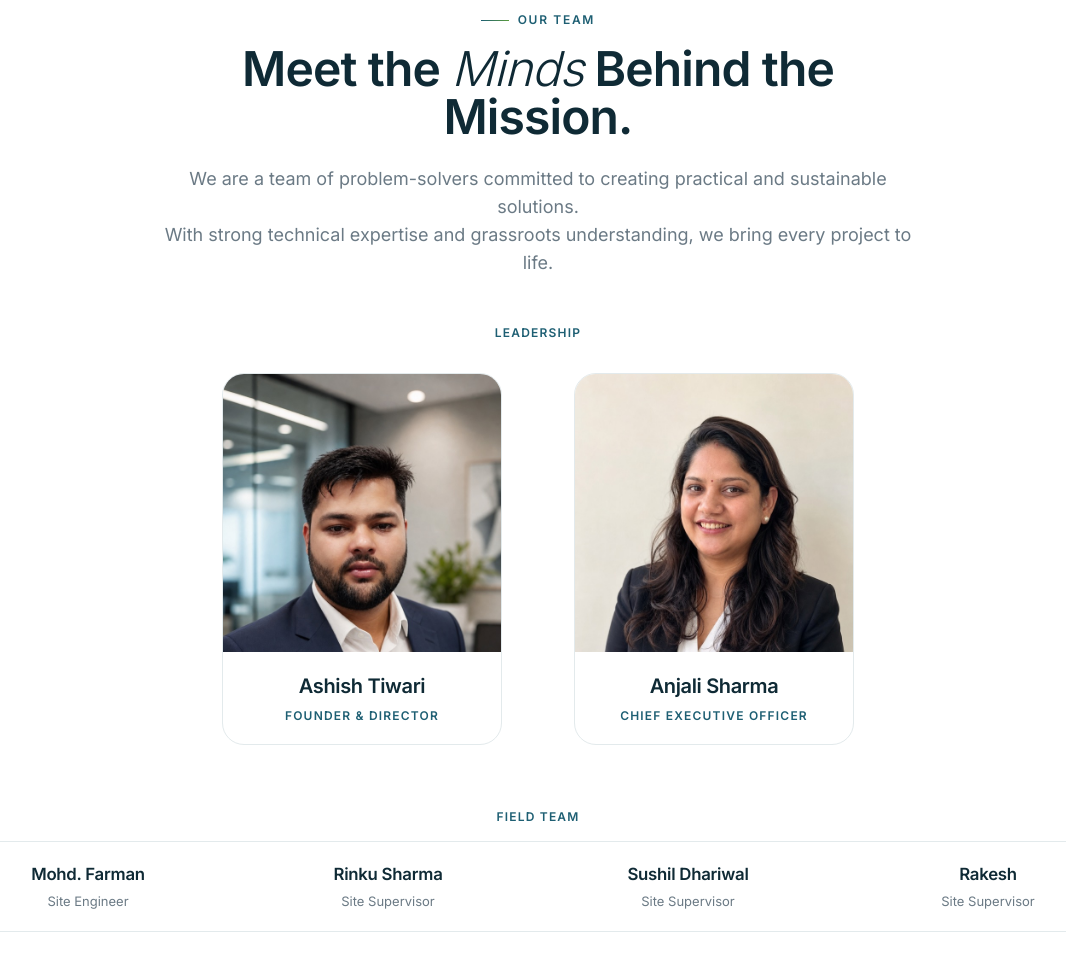
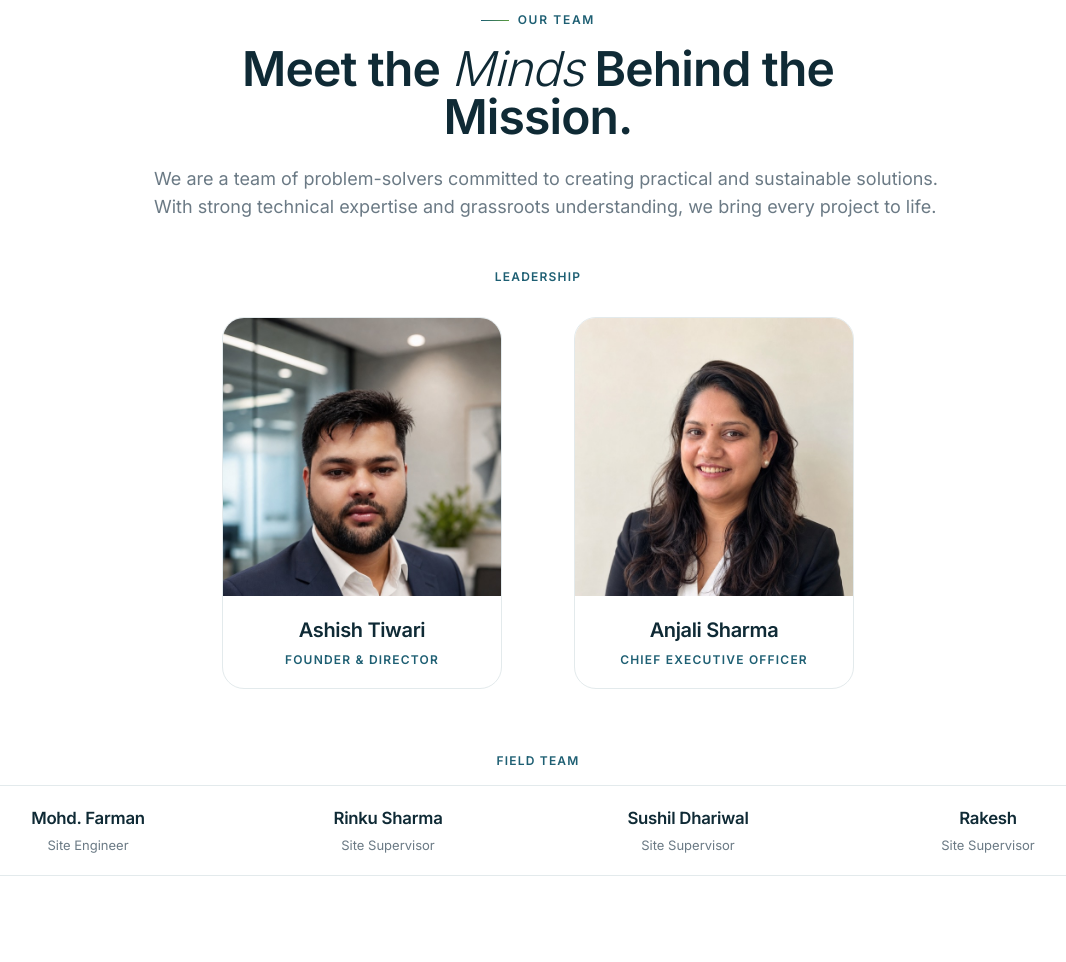
Before and after one commit to rakeshgogoi/sipcs-website, a plain HTML site: page about.html in a window 1280 px wide. Shown: the part 3887-4849 px from the top of the page, without its empty margins (102-1168 px from the left). Drawn offline with nearby package versions, Linux system fonts and the light colour scheme.

Commit message:
Force team section sub-heading to two lines on desktop
Widen paragraph to max-w-5xl and mark each sentence as whitespace-nowrap
on md+ screens so both sentences fit on a single line each.

Co-Authored-By: Claude Opus 4.7 <noreply@anthropic.com>

```diff
--- a/about.html
+++ b/about.html
@@ -292,9 +292,9 @@
     <div class="mb-12 reveal text-center max-w-3xl mx-auto">
       <span class="eyebrow justify-center" style="display:inline-flex">Our team</span>
       <h2 class="font-display text-3xl lg:text-5xl mt-4 leading-[1.1]">Meet the <span class="italic font-light">Minds</span> Behind the Mission.</h2>
-      <p class="mt-6 text-lg text-[color:var(--color-muted)]">
-        We are a team of problem-solvers committed to creating practical and sustainable solutions.<br class="hidden md:inline" />
-        With strong technical expertise and grassroots understanding, we bring every project to life.
+      <p class="mt-6 text-lg text-[color:var(--color-muted)] max-w-5xl mx-auto">
+        <span class="md:whitespace-nowrap">We are a team of problem-solvers committed to creating practical and sustainable solutions.</span><br class="hidden md:inline" />
+        <span class="md:whitespace-nowrap">With strong technical expertise and grassroots understanding, we bring every project to life.</span>
       </p>
     </div>
 
```
